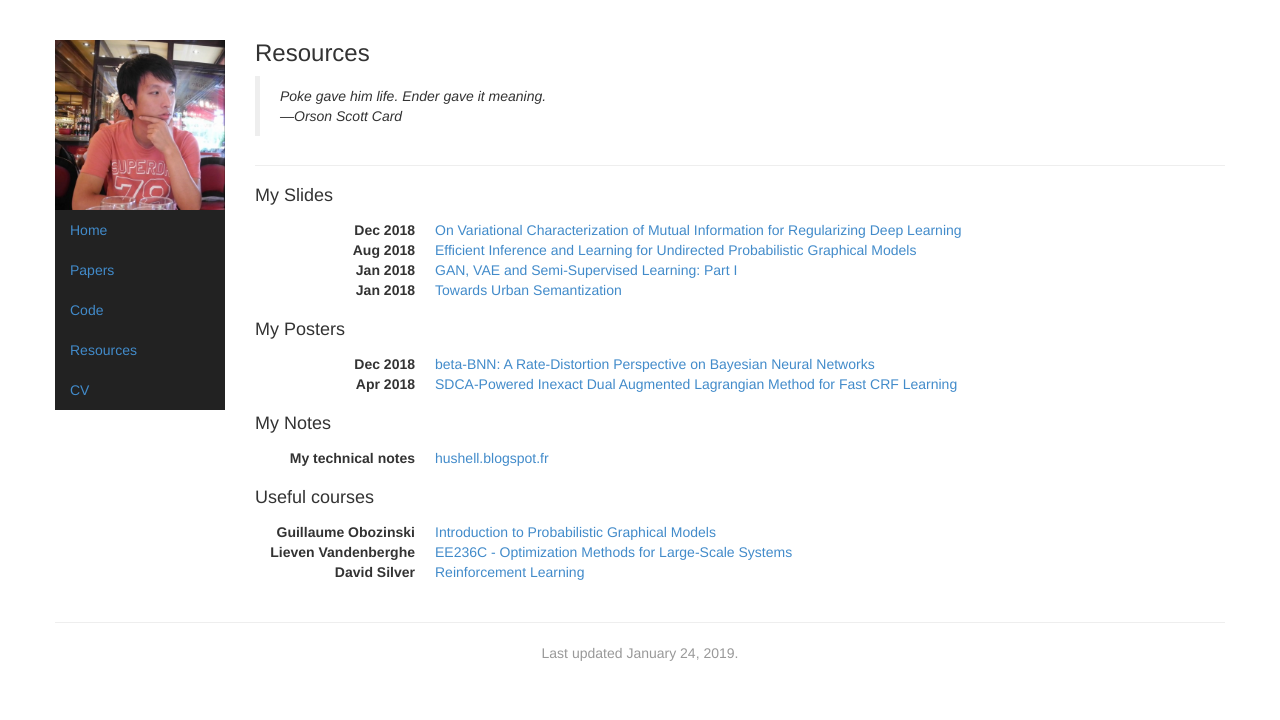
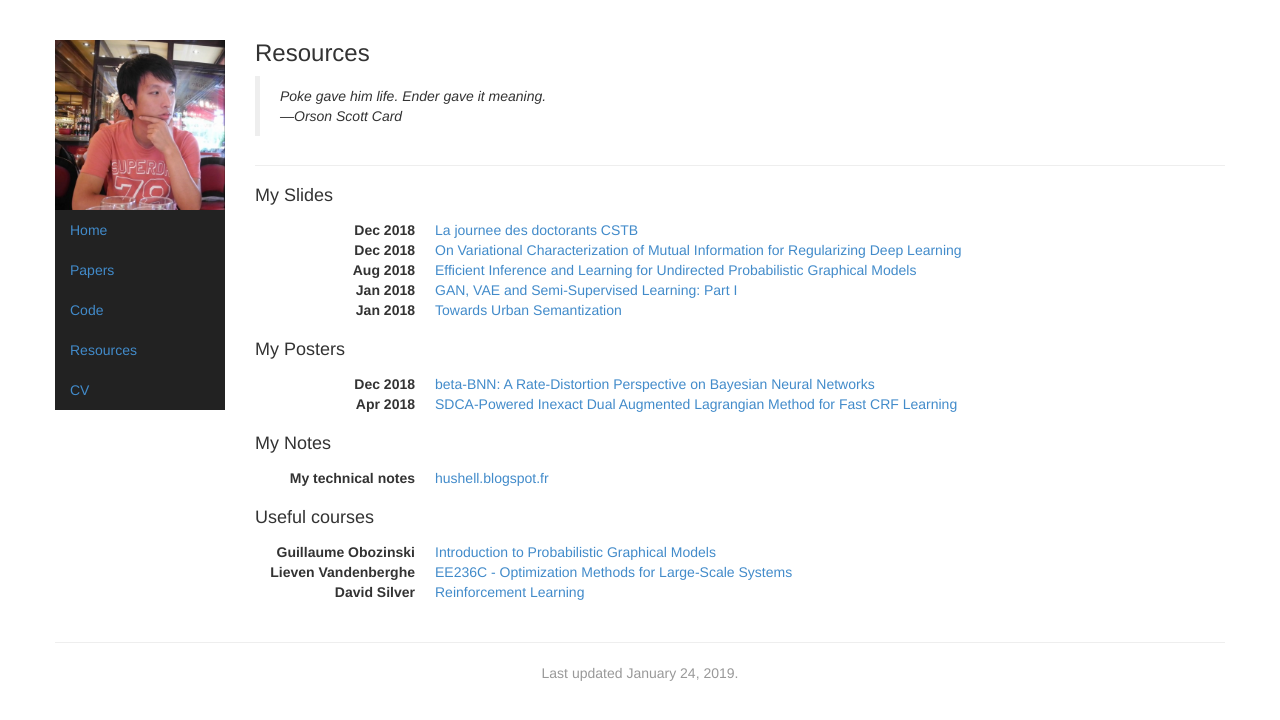
Before and after one commit to hushell/hushell.github.io, a Jekyll site: the page built from personal.html, in a window 1280 px wide. Shown: the top 720 px of the page. Built offline with Jekyll 4.4.1, drawn with Linux system fonts in a browser that asks for light colours.

Commit message:
add a pdf

```diff
--- a/personal.html
+++ b/personal.html
@@ -10,6 +10,7 @@ picture: paris
 
 <h4>My Slides</h4>
 <dl class="dl-horizontal">
+    <dt>Dec 2018</dt><dd><a href="papers/CSTB_JDD.pdf">La journee des doctorants CSTB</a></dd>
     <dt>Dec 2018</dt><dd><a href="papers/mutual_info.pdf">On Variational Characterization of Mutual Information for Regularizing Deep Learning</a></dd>
     <dt>Aug 2018</dt><dd><a href="papers/amazon_presentation.pdf">Efficient Inference and Learning for Undirected Probabilistic Graphical Models</a></dd>
     <dt>Jan 2018</dt><dd><a href="papers/gan_vae.pdf">GAN, VAE and Semi-Supervised Learning: Part I</a></dd>
```
Also changed, not shown: 1 other file.
